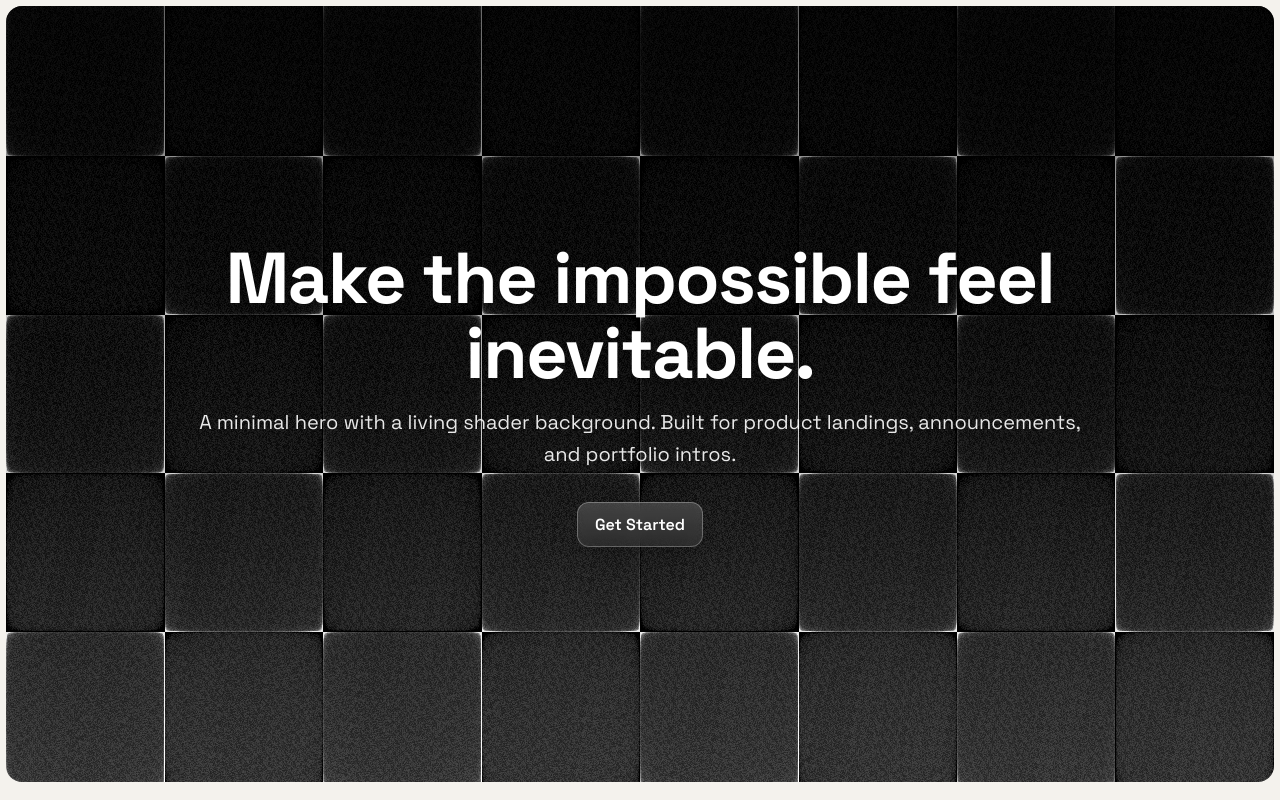
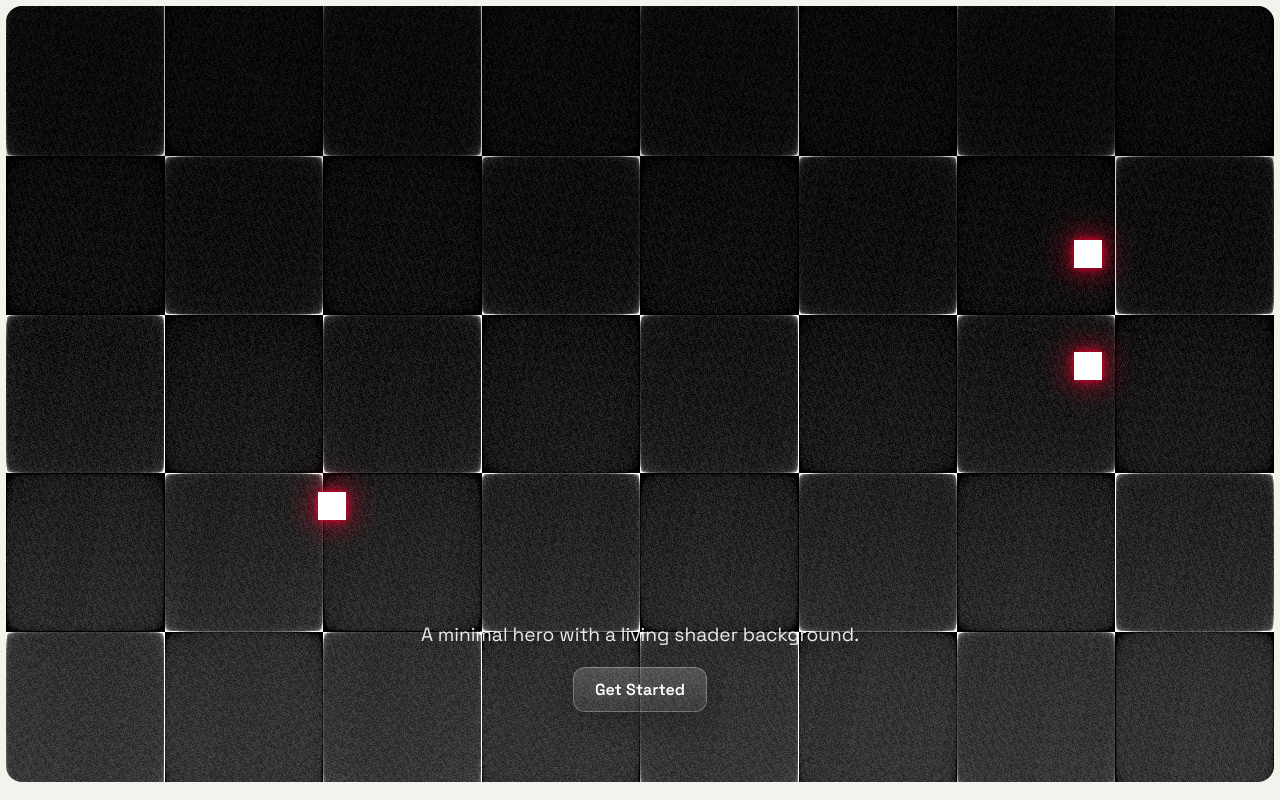
Before and after one commit to FemaDongz/1975.lol, a Next.js app: page /test2 in a window 1280 px wide. Built offline with nearby package versions, Linux system fonts and the light colour scheme.

Commit message:
feat: test2 embeds looping 1975 pixel animation over shader with caption

```diff
--- a/app/PixelIntro.tsx
+++ b/app/PixelIntro.tsx
@@ -80,7 +80,13 @@ type Pixel = {
   rgbColor: string;
 };
 
-export default function PixelIntro({ onDone }: { onDone: () => void }) {
+export default function PixelIntro({
+  onDone,
+  loop = false,
+}: {
+  onDone: () => void;
+  loop?: boolean;
+}) {
   const canvasRef = useRef<HTMLCanvasElement>(null);
 
   useEffect(() => {
@@ -237,11 +243,17 @@ export default function PixelIntro({ onDone }: { onDone: () => void }) {
       }
 
       if (elapsed >= TIME_END) {
-        if (!finished) {
-          finished = true;
-          onDone();
+        if (loop) {
+          // mode loop (hero): ulangi dari awal dengan timing acak baru
+          startTime = timestamp;
+          build();
+        } else {
+          if (!finished) {
+            finished = true;
+            onDone();
+          }
+          return;
         }
-        return;
       }
       rafId = requestAnimationFrame(render);
     }
@@ -251,7 +263,7 @@ export default function PixelIntro({ onDone }: { onDone: () => void }) {
       cancelAnimationFrame(rafId);
       window.removeEventListener("resize", resize);
     };
-  }, [onDone]);
+  }, [onDone, loop]);
 
   return (
     <canvas
--- a/app/test2/page.tsx
+++ b/app/test2/page.tsx
@@ -1,6 +1,7 @@
 "use client";
 
 import AetherHero from "../AetherHero";
+import PixelIntro from "../PixelIntro";
 
 export default function Test2Page() {
   return (
@@ -28,7 +29,63 @@ export default function Test2Page() {
           overflow: "hidden",
         }}
       >
-        <AetherHero height="100%" />
+        {/* Shader grid + noise di belakang */}
+        <AetherHero
+          title=""
+          subtitle=""
+          ctaLabel=""
+          overlayGradient="linear-gradient(180deg, #00000055, transparent 45%, transparent)"
+          height="100%"
+        />
+        {/* Animasi pixel 1975 dari laman utama, loop di tengah (glow + noise) */}
+        <PixelIntro loop onDone={() => {}} />
+        {/* Teks tengah di bawah, font Space Grotesk tersimpan */}
+        <div
+          style={{
+            position: "absolute",
+            left: 0,
+            right: 0,
+            bottom: "9%",
+            zIndex: 4,
+            display: "flex",
+            flexDirection: "column",
+            alignItems: "center",
+            gap: 16,
+            padding: "0 24px",
+            textAlign: "center",
+            color: "#ffffff",
+            fontFamily:
+              "'Space Grotesk', ui-sans-serif, system-ui, sans-serif",
+            pointerEvents: "none",
+          }}
+        >
+          <p
+            style={{
+              margin: 0,
+              fontSize: "clamp(0.95rem, 2vw, 1.2rem)",
+              lineHeight: 1.6,
+              opacity: 0.9,
+              textShadow: "0 4px 24px rgba(0,0,0,0.5)",
+              maxWidth: 640,
+            }}
+          >
+            A minimal hero with a living shader background.
+          </p>
+          <span
+            style={{
+              padding: "12px 22px",
+              borderRadius: 12,
+              background:
+                "linear-gradient(180deg, rgba(255,255,255,.18), rgba(255,255,255,.06))",
+              fontWeight: 600,
+              boxShadow:
+                "inset 0 0 0 1px rgba(255,255,255,.28), 0 10px 30px rgba(0,0,0,.2)",
+              pointerEvents: "auto",
+            }}
+          >
+            Get Started
+          </span>
+        </div>
       </div>
     </main>
   );
```
